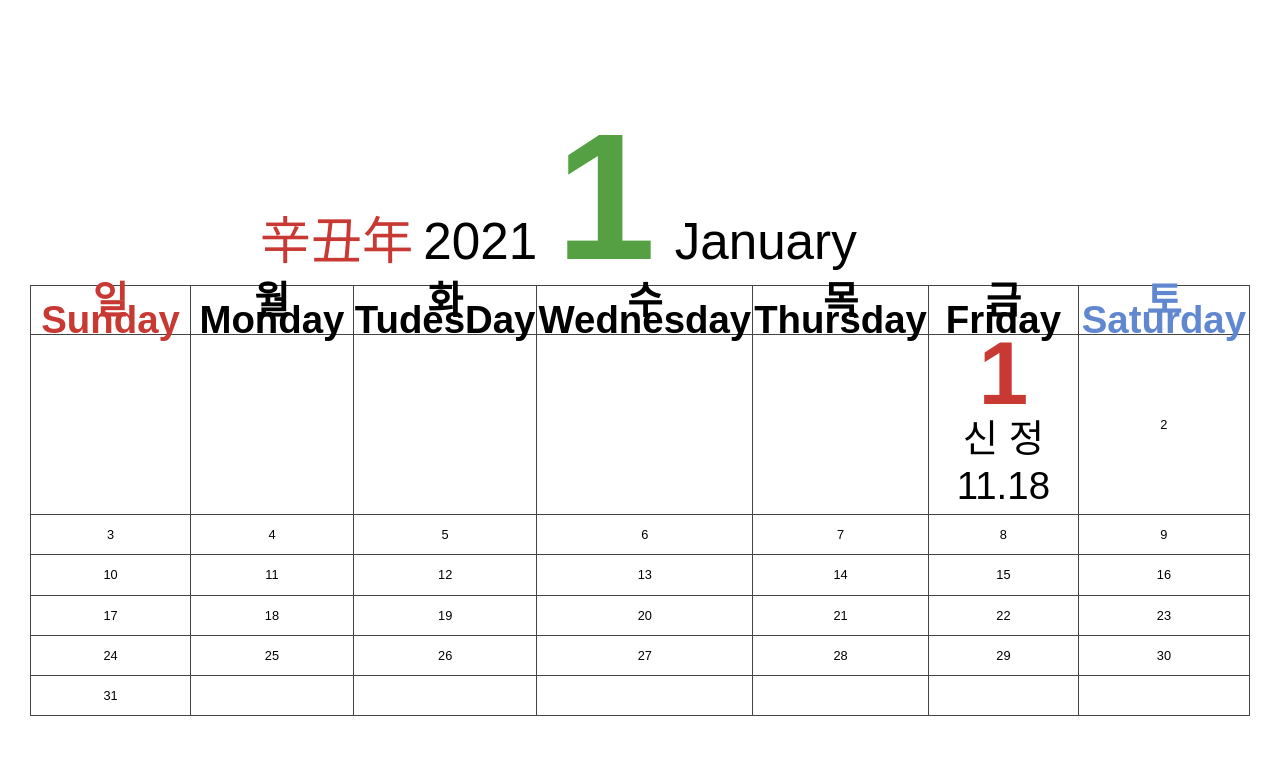
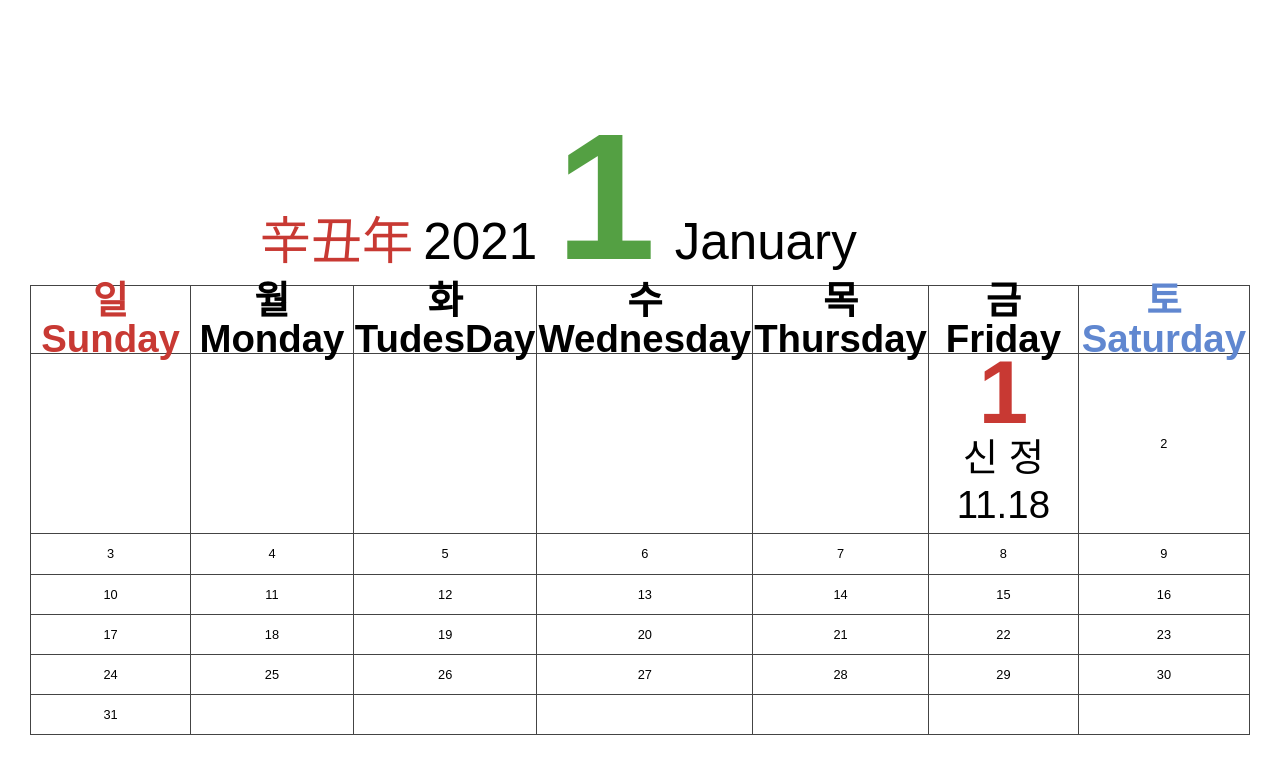
Before and after one commit to LunarCalendar/LunarCalendar.github.io, a plain HTML site: page index.html in a window 1280 px wide. Drawn offline with Linux system fonts and the light colour scheme.

Commit message:
여전히 한글 요일과 영어 요일이 너무 붙어보여서 한 줄 더 띄우기 추가

```diff
--- a/index.html
+++ b/index.html
@@ -112,13 +112,13 @@
             </div>
             <table>
                 <tr>
-                  <th class="holiday" width="14.28%">일<br/>Sunday</th>
-                  <th width="14.28%">월<br/>Monday</th>
-                  <th width="14.28%">화<br/>TudesDay</th>
-                  <th width="14.28%">수<br/>Wednesday</th>
-                  <th width="14.28%">목<br/>Thursday</th>
-                  <th width="14.28%">금<br/>Friday</th>
-                  <th class="saturday" width="14.28%">토<br/>Saturday</th>
+                  <th class="holiday" width="14.28%">일<br/><br/>Sunday</th>
+                  <th width="14.28%">월<br/><br/>Monday</th>
+                  <th width="14.28%">화<br/><br/>TudesDay</th>
+                  <th width="14.28%">수<br/><br/>Wednesday</th>
+                  <th width="14.28%">목<br/><br/>Thursday</th>
+                  <th width="14.28%">금<br/><br/>Friday</th>
+                  <th class="saturday" width="14.28%">토<br/><br/>Saturday</th>
                 </tr>
                 <tr>
                   <td></td>
```
